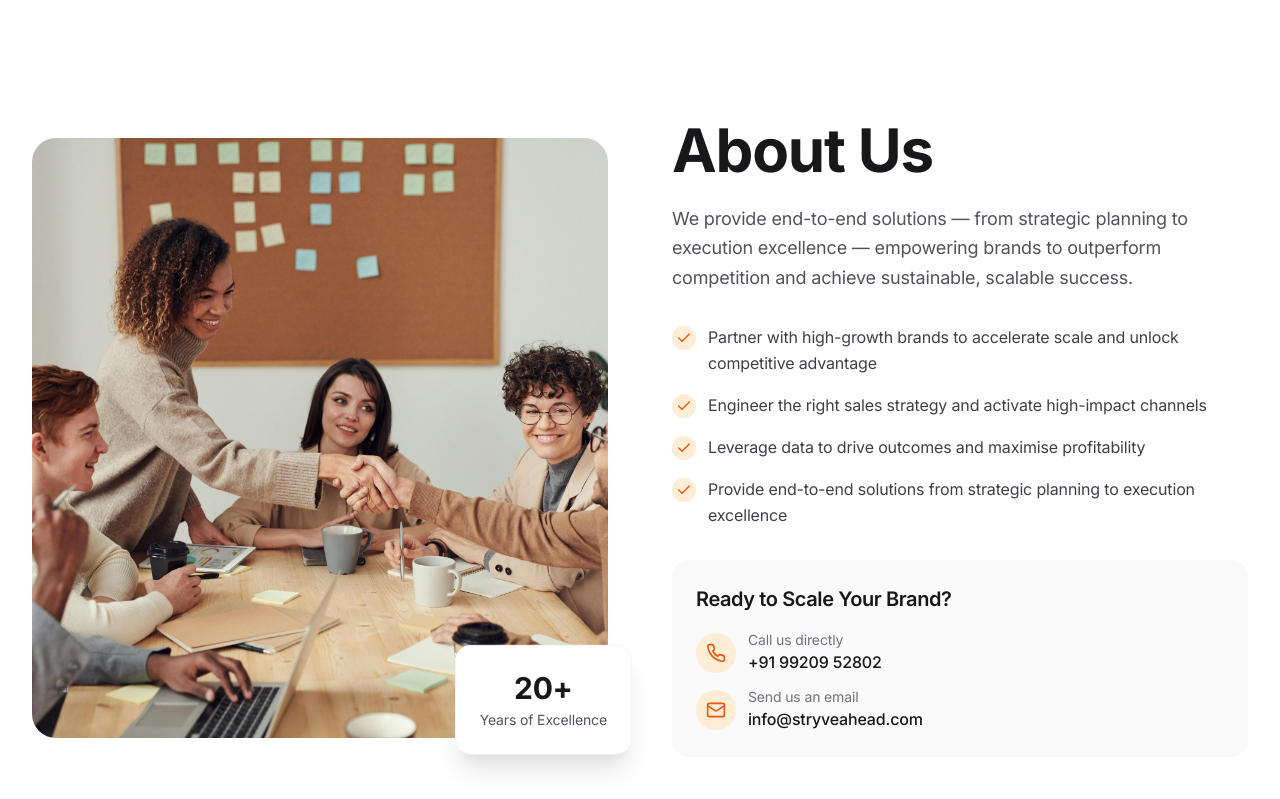
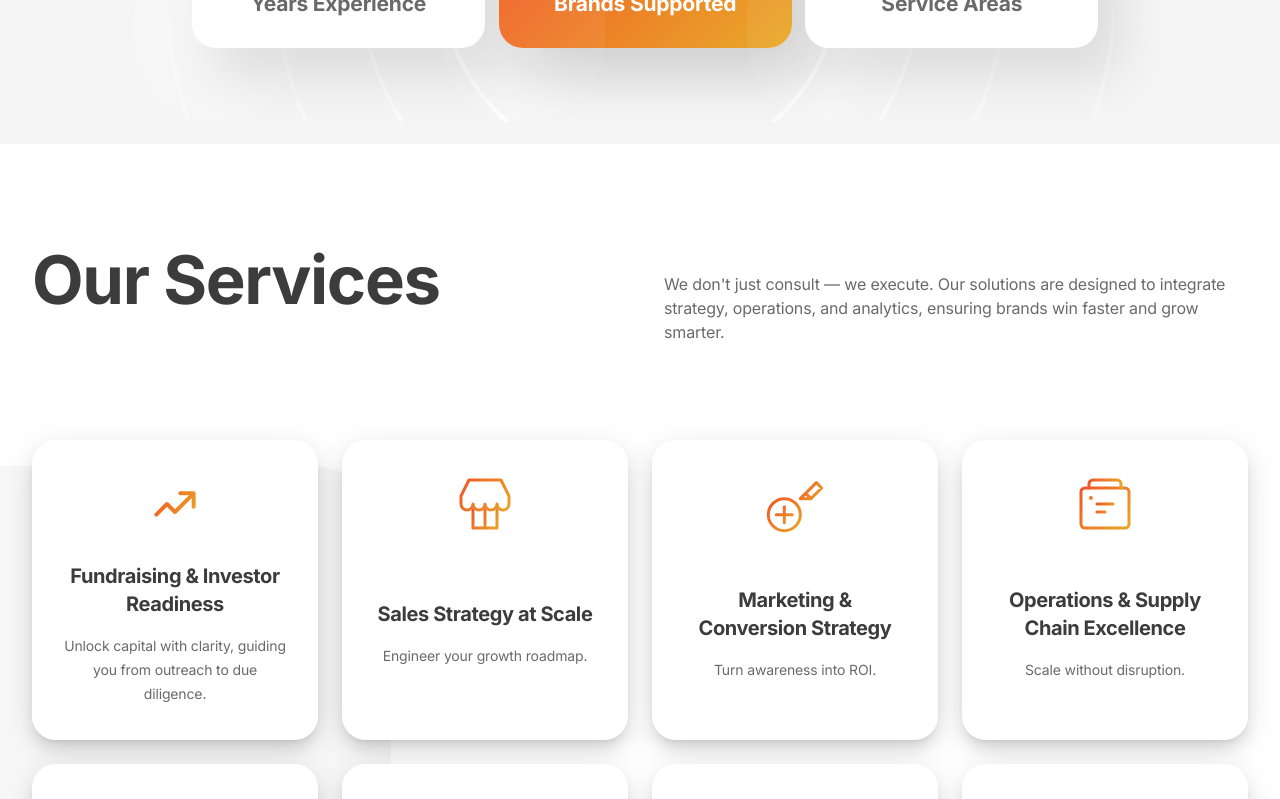
Before and after one commit to Om1513/stryveahead, a Next.js app: page / in a window 1280 px wide. Shown: the part 1900-2699 px from the top of the page. Built offline with nearby package versions, Linux system fonts and the light colour scheme.

Commit message:
change final website 1

```diff
--- a/app/page.tsx
+++ b/app/page.tsx
@@ -30,14 +30,14 @@ export default async function Home() {
     <main className="pt-20">
       <Hero />
       <Suspense fallback={<div className="h-96 bg-gray-50 animate-pulse" />}>
-        <section id="services">
-          <Services />
+        <section id="about">
+          <About />
+          <Stats />
         </section>
       </Suspense>
       <Suspense fallback={<div className="h-96 bg-gray-50 animate-pulse" />}>
-        <section id="about">
-          <About />
-          <Stats />
+        <section id="services">
+          <Services />
         </section>
       </Suspense>
       <Suspense fallback={<div className="h-64 bg-gray-50 animate-pulse" />}>
--- a/components/about/about.tsx
+++ b/components/about/about.tsx
@@ -2,11 +2,10 @@
 
 import Container from '@/components/container'
 import FeatureItem from './feature-item'
-import { Phone, Mail } from 'lucide-react'
 import { motion } from 'framer-motion'
 import Image from 'next/image'
 import { aboutContent } from '@/lib/data/content'
-import { slideInLeft, slideInRight, staggerContainer, staggerItem, floating } from '@/lib/animations/variants'
+import { slideInLeft, slideInRight, staggerContainer, staggerItem } from '@/lib/animations/variants'
 
 export default function About() {
   return (
@@ -32,17 +31,6 @@ export default function About() {
               />
             </div>
 
-            {/* Floating Card */}
-            <motion.div
-              className="absolute -bottom-4 sm:-bottom-6 -right-4 sm:-right-6 bg-white p-4 sm:p-6 rounded-xl shadow-large border border-neutral-100"
-              variants={floating}
-              animate="animate"
-            >
-              <div className="text-center">
-                <div className="text-2xl sm:text-3xl font-bold text-neutral-900 mb-1">{aboutContent.yearsExperience}</div>
-                <div className="text-xs sm:text-sm text-neutral-600">Years of Excellence</div>
-              </div>
-            </motion.div>
           </motion.div>
 
           {/* Content */}
@@ -54,7 +42,7 @@ export default function About() {
             viewport={{ once: true, amount: 0.3 }}
           >
             <motion.h2
-              className="text-[60px] font-bold leading-[60px] text-neutral-900 mb-4 sm:mb-6 font-inter"
+              className="text-[67px] font-bold leading-[80px] text-neutral-900 mb-4 sm:mb-6 font-inter"
               variants={staggerItem}
             >
               {aboutContent.title}
@@ -82,47 +70,6 @@ export default function About() {
                 </motion.div>
               ))}
             </motion.div>
-
-            <motion.div
-              className="bg-neutral-50 p-4 sm:p-6 rounded-xl"
-              variants={staggerItem}
-            >
-              <h3 className="text-h5 font-semibold text-neutral-900 mb-3 sm:mb-4 font-inter">
-                {aboutContent.contactSection.title}
-              </h3>
-
-              <div className="space-y-2 sm:space-y-3">
-                <div className="flex items-center gap-3">
-                  <div className="w-10 h-10 bg-orange-100 rounded-full flex items-center justify-center">
-                    <Phone className="h-5 w-5 text-orange-600" />
-                  </div>
-                  <div>
-                    <p className="text-xs sm:text-sm text-neutral-500">Call us directly</p>
-                    <a
-                      href={`tel:${aboutContent.contactSection.phone}`}
-                      className="text-body font-medium text-neutral-900 hover:text-orange-600 transition-colors"
-                    >
-                      {aboutContent.contactSection.phone}
-                    </a>
-                  </div>
-                </div>
-
-                <div className="flex items-center gap-3">
-                  <div className="w-10 h-10 bg-orange-100 rounded-full flex items-center justify-center">
-                    <Mail className="h-5 w-5 text-orange-600" />
-                  </div>
-                  <div>
-                    <p className="text-xs sm:text-sm text-neutral-500">Send us an email</p>
-                    <a
-                      href={`mailto:${aboutContent.contactSection.email}`}
-                      className="text-body font-medium text-neutral-900 hover:text-orange-600 transition-colors"
-                    >
-                      {aboutContent.contactSection.email}
-                    </a>
-                  </div>
-                </div>
-              </div>
-            </motion.div>
           </motion.div>
         </div>
       </Container>
--- a/components/services/services.tsx
+++ b/components/services/services.tsx
@@ -72,7 +72,7 @@ export default function Services() {
           >
             {/* Title */}
             <motion.div className="lg:max-w-[545px]" variants={staggerItem}>
-              <h2 className="font-inter text-[60px] font-bold leading-[40px] text-heading">
+              <h2 className="font-inter text-[67px] font-bold leading-[80px] text-heading">
                 {servicesContent.title}
               </h2>
             </motion.div>
--- a/components/team/large-team-card.tsx
+++ b/components/team/large-team-card.tsx
@@ -23,12 +23,12 @@ export default function LargeTeamCard({
       aria-label={`Team member: ${name}, ${title}`}
     >
       {/* Image */}
-      <div className="relative w-full max-w-[480px] h-[400px] rounded-2xl overflow-hidden">
+      <div className="relative w-full max-w-[360px] h-[300px] rounded-2xl overflow-hidden">
         <Image
           src={imageUrl}
           alt={`${name} - ${title}`}
           fill
-          sizes="(max-width: 768px) 100vw, 480px"
+          sizes="(max-width: 768px) 100vw, 360px"
           className="object-contain"
         />
       </div>
--- a/lib/data/content.ts
+++ b/lib/data/content.ts
@@ -85,7 +85,7 @@ export const aboutContent = {
     "Provide end-to-end solutions from strategic planning to execution excellence"
   ],
   contactSection: {
-    title: "Ready to Scale Your Brand?",
+    title: "Contact Us",
     phone: "+91 99209 52802",
     email: "info@stryveahead.com"
   },
@@ -108,7 +108,7 @@ export const statsContent = {
     },
     {
       id: "channels-covered",
-      number: '10',
+      number: '10+',
       label: 'Service Areas'
     }
   ]
```
